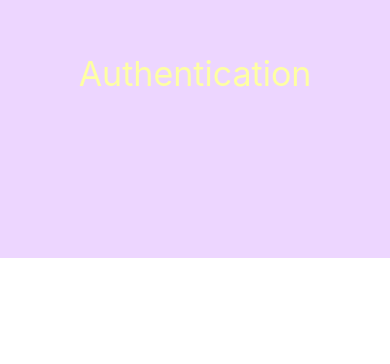
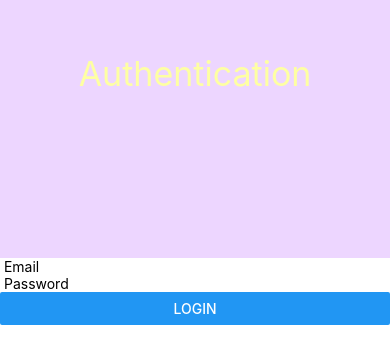
Before and after one commit to selinsnmz/Authentication, a React Native app: screen / in a window 390 px wide. Shown: the part 112-476 px from the top of the page. Built offline with nearby package versions, Linux system fonts and the light colour scheme.

Commit message:
Created LoginForm

```diff
--- a/src/App.js
+++ b/src/App.js
@@ -1,12 +1,14 @@
 import React, {Component} from 'react';
 import { View, Text, StyleSheet  } from 'react-native';
 import Banner from './components/banner';
+import LoginForm from './components/loginForm';
 
 export default class App extends Component{
     render(){
         return(
             <View>
                 <Banner text ='Authentication'/>
+                <LoginForm/>
             </View>
         )
     }
--- /dev/null
+++ b/src/components/loginForm.js
@@ -0,0 +1,24 @@
+import React, {Component} from 'react';
+import { View, Text, StyleSheet, Button  } from 'react-native';
+
+export default class LoginForm extends Component{
+    render(){
+        return(
+            <View >
+                <View>
+                    <Text> Email </Text>
+                </View>
+                <View>
+                    <Text> Password </Text>
+                </View>
+                <View>
+                    <Button title= 'LOGIN'/>
+                </View>
+            </View>
+        )
+    }
+}
+
+const styles= StyleSheet.create({
+
+});
```
